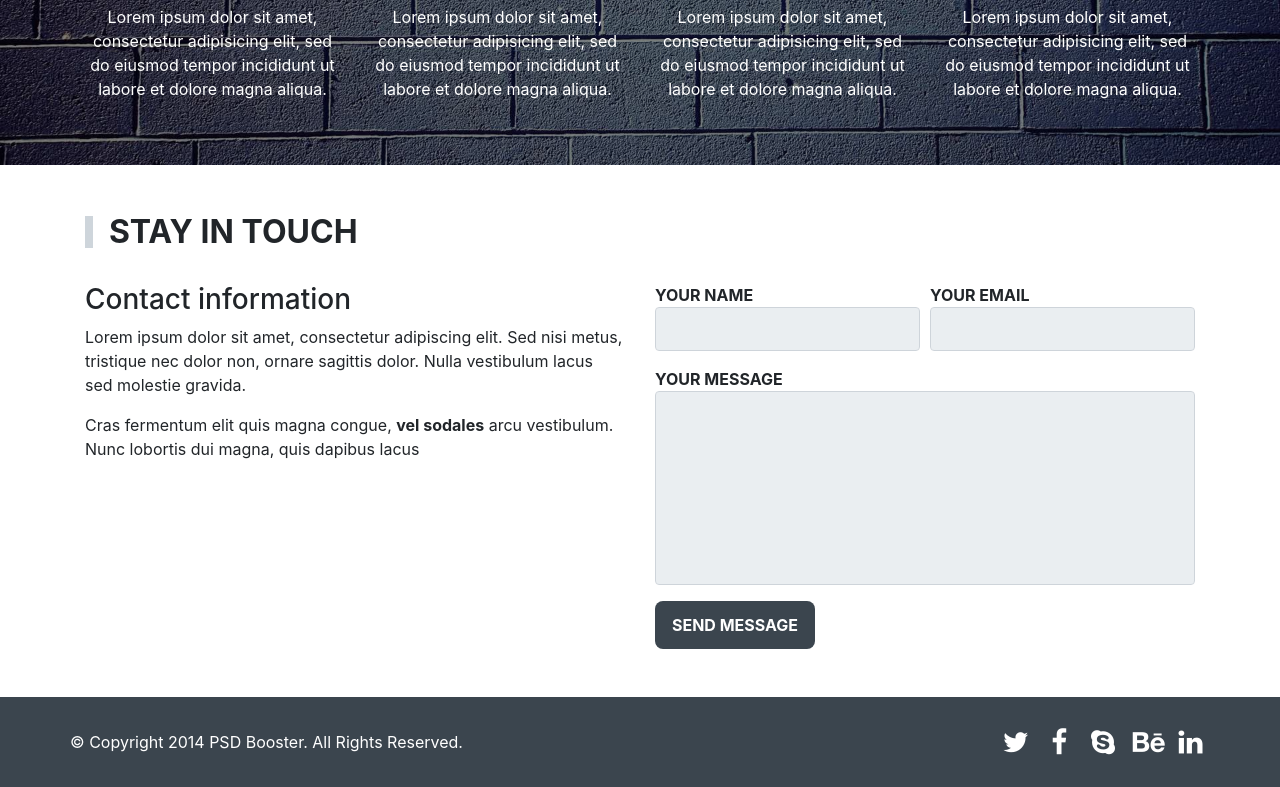
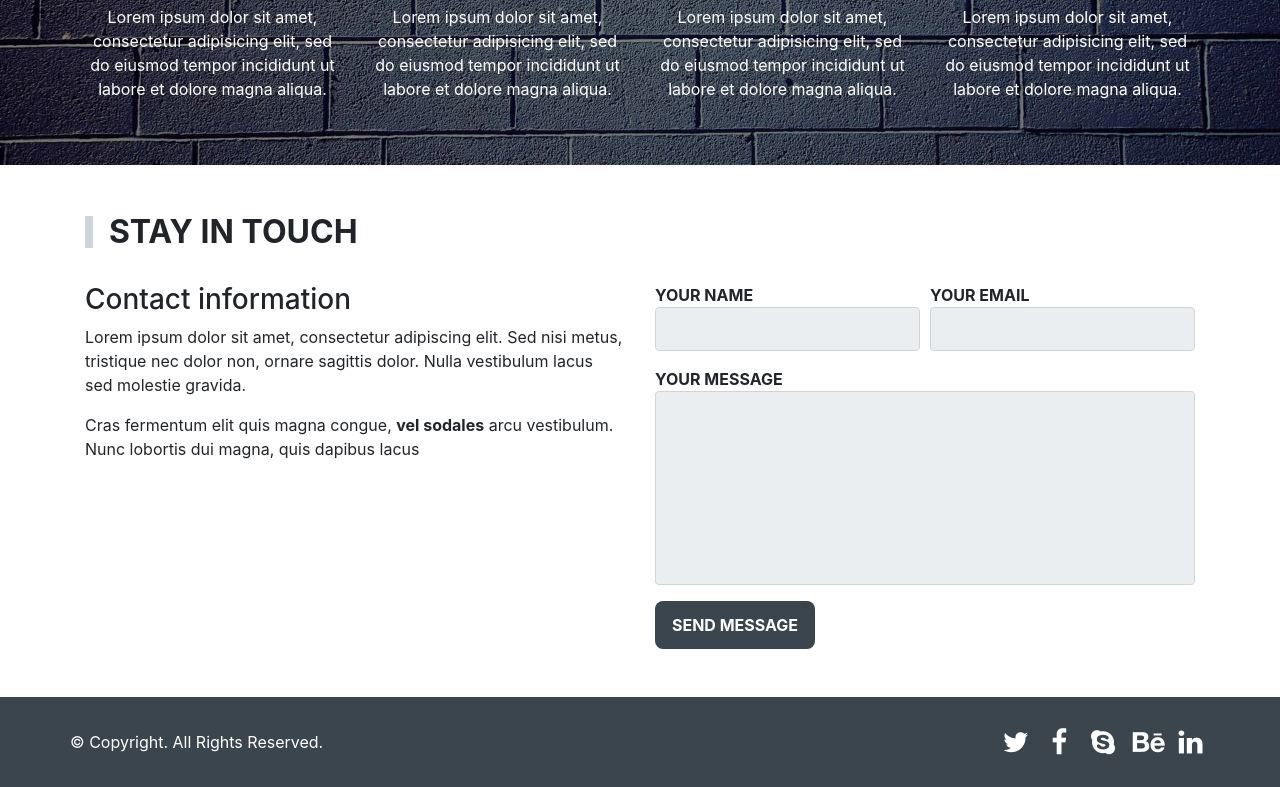
Before and after one commit to LeszekParkot/modest, a website: page index.html in a window 1280 px wide. Shown: the part 2448-3235 px from the top of the page. Drawn offline with Linux system fonts and the light colour scheme.

Commit message:
poprawiony copyright

```diff
--- a/index.html
+++ b/index.html
@@ -482,7 +482,7 @@
 	<footer>
 		<div class="container">
 			<div class="row">
-				<p>&copy; Copyright 2014 PSD Booster. All Rights Reserved.</p>
+				<p>&copy; Copyright. All Rights Reserved.</p>
 				<div class="socialIcons">
 					<a href="#"><i class="icon-twitter"></i></a>
 					<a href="#"><i class="icon-facebook"></i></a>
```
